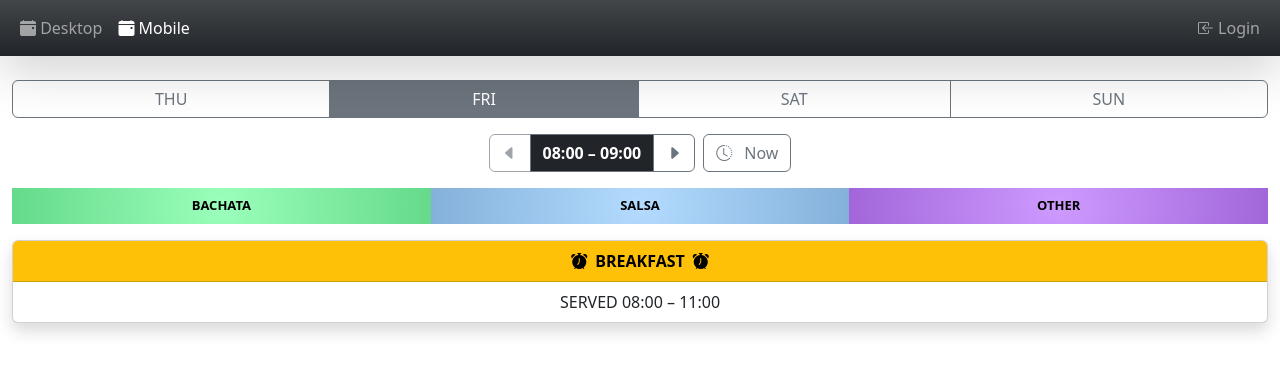
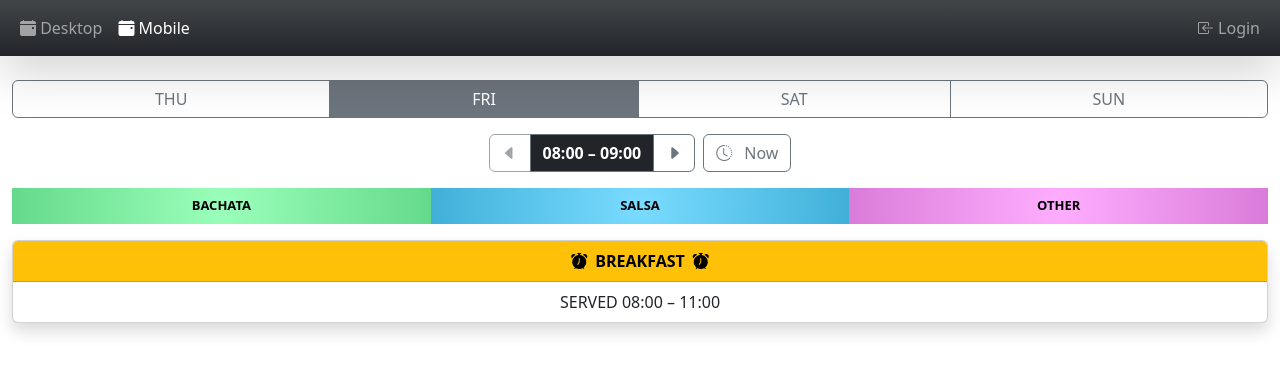
Before and after one commit to SalsaAddict/BOSMAJ24, an Angular app: page /mobile in a window 1280 px wide. Shown: the top 372 px of the page. Built offline with nearby package versions, Linux system fonts and the light colour scheme.

Commit message:
Timetable

```diff
--- a/src/app/color.ts
+++ b/src/app/color.ts
@@ -21,8 +21,8 @@ export type Categories = {
 
 export const Colors: Categories = {
   Bachata: [100, 255, 150],
-  Salsa: [140, 200, 255],
-  Other: [180, 100, 255],
+  Salsa: [50, 200, 255],
+  Other: [255, 130, 255],
   Party: [255, 220, 80],
   Performance: [255, 150, 127]
 };
```
Also changed, not shown: sql/teachers.json (+1 -1 lines), src/assets/timetable.json (+1 -1 lines), sql/workshop.csv, src/assets/guestinfo.txt, src/assets/hotelinfo.txt, src/assets/password.txt, src/assets/teachers.txt, 1 other file (tests, documents, lock files or other folders).
